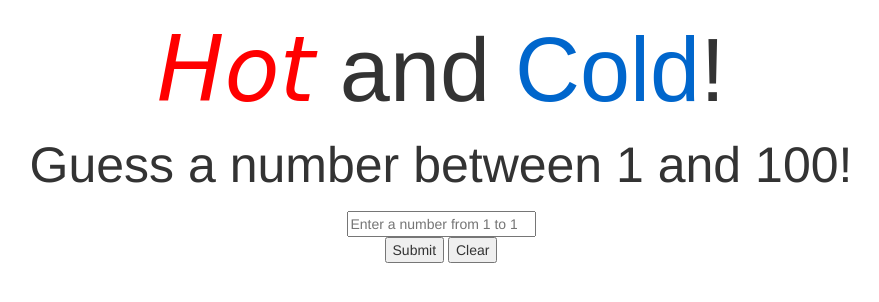
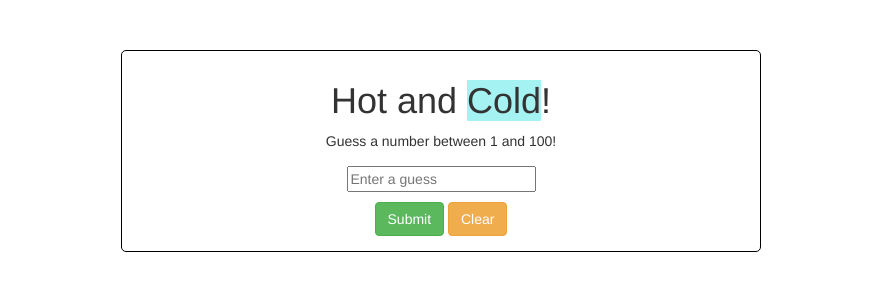
Before and after one commit to ammiranda/hot_cold_project, a website: page index.html in a window 1280 px wide. Shown: the whole page, without its empty margins (199-1078 px from the left). Drawn offline with nearby package versions, Linux system fonts and the light colour scheme.

Commit message:
Added some css features to jquery events

```diff
--- a/hot_cold.css
+++ b/hot_cold.css
@@ -1,25 +1,31 @@
-.greeter {
-	text-align: center;
-	background-color: #C0C0C0
-	position: relative;
-	top: 100px;
-	margin-left: auto;
-	margin-right: auto;
-	}
-h1 {
-	font-size: 90px;
-	}
-span.hot {
-	color: #FF0000;
-	font-style: italic;
-	font-family: Zapf Chancery, cursive;
-	}
-span.cold {
-	color: #0066CC;
-	font-style: normal;
-	font-weight: 700px;
-	font-family: Avantgarde, sans-serif;
-	}
-.greeter p {
-	font-size: 50px;
-	}
+.background {
+	margin: 0 auto;
+	margin-top: 50px;
+	border: 1px solid black;
+	width: 50%;
+	padding: 10px;
+	-webkit-border-radius: 5px;
+	-moz-border-radius: 5px;
+	-o-border-radius: 5px;
+	border-radius: 5px;
+}
+
+form {
+	padding: 5px;
+}
+
+button {
+	padding: 5px;
+}
+
+#buttons {
+	margin-top: 10px;
+}
+
+.dasIt {
+	background-color: green;
+}
+
+.cold {
+	background-color: #a5f2f3;
+}
--- a/index.html
+++ b/index.html
@@ -10,19 +10,21 @@
 </header>
 
 <body>
-	<div class="background">
-	</div>
+	<div class="background text-center">
 		<div class="greeter">
 			<h1><span class="hot">Hot</span> and <span class="cold">Cold</span>!</h1>
 			<p>Guess a number between 1 and 100!</p>
 			<p id="guessArray"></p>
+			<div id="formContainer">
 				<form>
-			<input id="input" size="50px" type="number" placeholder="Enter a number from 1 to 100." required="true" autocomplete="off"/>
-			<div>
-				<button type="submit" id="submit">Submit</button>
-				<button type="reset" id="clear">Clear</button>
+					<input id="input" size="50px" type="number" placeholder="Enter a guess" required="true" autocomplete="off"/>
+					<div id="buttons">
+						<button class="btn btn-success" type="submit" id="submit">Submit</button>
+						<button class="btn btn-warning" type="reset" id="clear">Clear</button>
 					</div>
 				</form>
+			</div>
+		</div>
 	</div>
 	<script src="http://code.jquery.com/jquery-1.10.1.min.js"></script>
 	<script src="http://netdna.bootstrapcdn.com/bootstrap/3.0.3/js/bootstrap.min.js"></script>
--- a/script.js
+++ b/script.js
@@ -18,6 +18,7 @@ $(document).ready(function() {
 		}
 		var guessDiff = Math.abs(answer - randomNumber);
 		if (answer == randomNumber) {
+			$('.background').addClass("dasIt");
 			alert("Das it!");
 		}
 		else if (guessDiff > 0 && guessDiff <= 10) {
```
Lines whose indentation alone changed are shown as unchanged.
